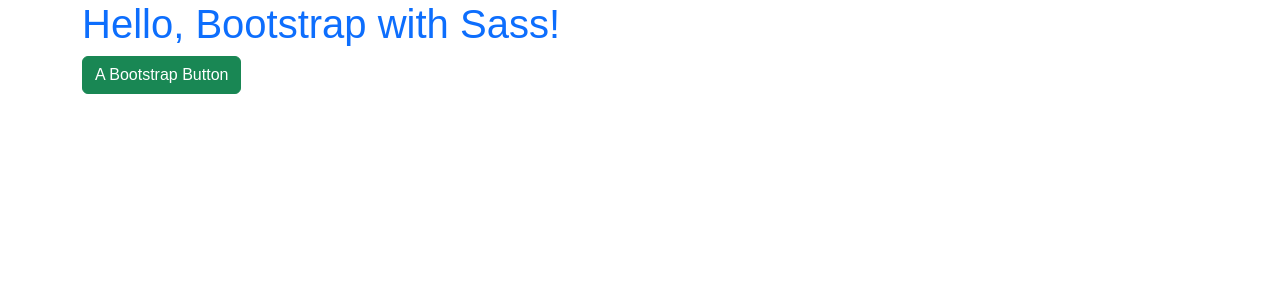
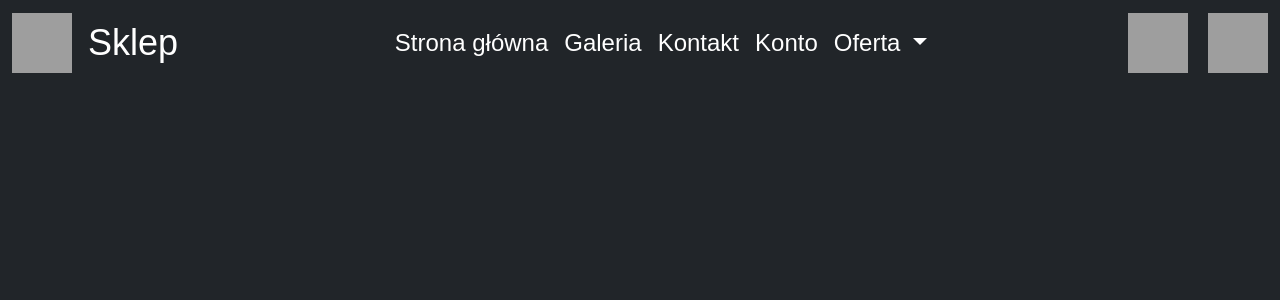
Before and after one commit to gajoes/projekt_gajoherni, a PHP site: page / in a window 1280 px wide. Shown: the top 300 px of the page. Run offline with PHP 8.4, Linux system fonts and the light colour scheme; some web fonts are replaced; grey boxes are pictures that could not be loaded.

Commit message:
Strona główna commit

```diff
--- a/projekt/index.html
+++ b/projekt/index.html
@@ -1,21 +1,61 @@
 <!DOCTYPE html>
-<html lang="en">
+<html lang="pl">
 <head>
     <meta charset="UTF-8">
     <meta name="viewport" content="width=device-width, initial-scale=1.0">
-    <title>Bootstrap and FontAwesome with Sass</title>
+    <title>Strona Główna</title>
 
-    <!-- Link to the compiled CSS -->
     <link rel="stylesheet" href="css/style.css">
 </head>
 <body>
-    <div class="container">
-        <h1 class="text-primary">Hello, Bootstrap with Sass!</h1>
-        <button class="btn btn-success">A Bootstrap Button</button>
+    <nav class="navbar navbar-expand-lg navbar-dark bg-dark navbar-elements-font">
+        <div class="container-fluid">
+        <a class="navbar-brand">
+            <img src="https://www.tygodniksiedlecki.com/wp-content/uploads/2023/06/1679304184007_466747_337016932_521814090125248_6226818314851252904_n.jpg" width="30" height="30" class="d-inline-block align-top brand-logo-sizing" alt="Jurzyk">
+        <a class="navbar-brand navbar-custom-font">Sklep</a>
+        <button class="navbar-toggler" type="button" data-bs-toggle="collapse" data-bs-target="#navbarNavDropdown" aria-controls="navbarNavDropdown" aria-expanded="false" aria-label="Toggle navigation">
+          <span class="navbar-toggler-icon"></span>
+        </button>
+        <div class="collapse navbar-collapse justify-content-center" id="navbarNavDropdown">
+          <ul class="navbar-nav">
+            <li class="nav-item active">
+              <a class="nav-link" href="#">Strona główna <span class="sr-only">(Aktualnie włączone)</span></a>
+            </li>
+            <li class="nav-item">
+              <a class="nav-link" href="#">Galeria</a>
+            </li>
+            <li class="nav-item">
+              <a class="nav-link" href="#">Kontakt</a>
+            </li>
+            <li class="nav-item">
+                <a class="nav-link" href="#">Konto</a>
+              </li>
+            <li class="nav-item dropdown">
+              <a class="nav-link dropdown-toggle" href="#" id="navbarDropdownMenuLink" data-bs-toggle="dropdown" aria-haspopup="true" aria-expanded="false">
+                Oferta
+              </a>
+              <div class="dropdown-menu" aria-labelledby="navbarDropdownMenuLink">
+                <a class="dropdown-item" href="#">Usługi</a>
+                <a class="dropdown-item" href="#">Zakupy</a>
+                <a class="dropdown-item" href="#">Merchendise</a>
+              </div>
+            </li>
+          </ul>
+        </div>
 
-        <!-- FontAwesome Icon -->
-        <i class="fas fa-home"></i>
-        <i class="fab fa-twitter"></i>
-    </div>
+        <div class="d-flex align-items-center">
+            <a class="nav-link" href="#">
+                <img src="https://www.pngkit.com/png/full/88-885453_login-white-on-clear-user-icon.png" alt="Logowanie" class="nav-right-bar" style="margin-right:20px;" width="30" height="30">
+            </a>
+            <a class="nav-link" href="#">
+                <img src="https://static-00.iconduck.com/assets.00/checkout-icon-2048x2048-8k7j8q1t.png" alt="Koszyk" class="nav-right-bar" width="30" height="30">
+            </a>
+        </div>
+        </div>
+      </nav>
+
+      <script src="https://cdn.jsdelivr.net/npm/@popperjs/core@2.11.8/dist/umd/popper.min.js"></script>
+      <script src="https://cdn.jsdelivr.net/npm/bootstrap@5.3.0/dist/js/bootstrap.bundle.min.js"></script>
+
 </body>
 </html>
--- a/projekt/scss/style.scss
+++ b/projekt/scss/style.scss
@@ -13,4 +13,29 @@
 // style
 body {
   font-family: Arial, sans-serif;
+  background-color: rgb(33 37 41);
 }
+.navbar-dark .navbar-nav .nav-link {
+    color: white;
+}
+.navbar-custom-font{
+    font-size: 36px;
+}
+.brand-logo-sizing{
+    width: 60px;
+    height: 60px;
+}
+.navbar-elements-font{
+    font-size: 24px;
+}
+.nav-login-user{
+    vertical-align: middle;
+    margin-right: 20px;
+}
+.nav-right-bar{
+    width: 60px;
+    height: 60px;
+}
+.nav-link-right{
+    text-decoration: none;
+}
```
Also changed, not shown: projekt/css/style.css, 1 other file.
